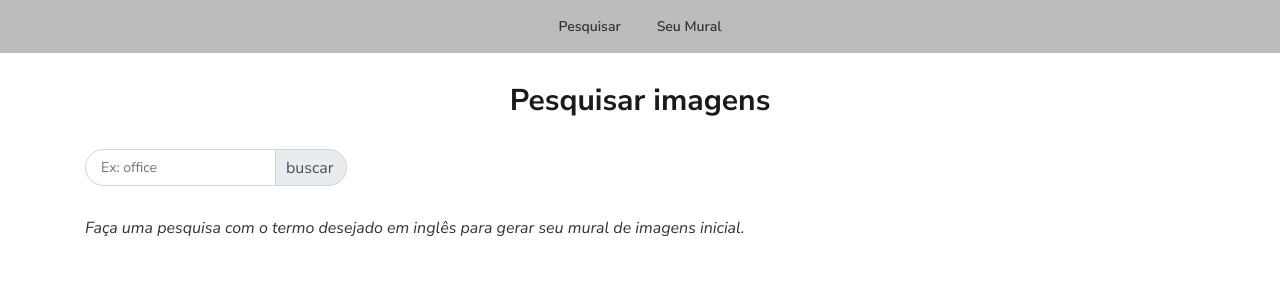
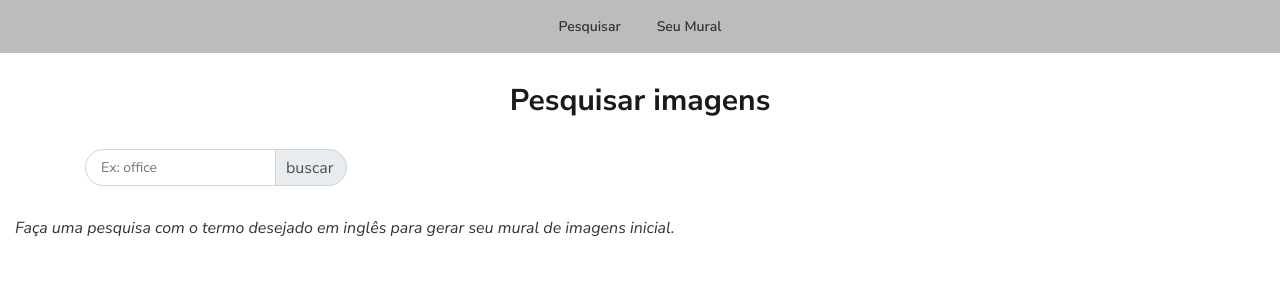
Before and after one commit to hugobrancowb/mural-ang-app, an Angular app: page / in a window 1280 px wide. Shown: the top 300 px of the page. Built offline with nearby package versions, Linux system fonts and the light colour scheme.

Commit message:
msg da home n aparece se a busca estiver vazia

```diff
--- a/src/app/layouts/home/home.component.html
+++ b/src/app/layouts/home/home.component.html
@@ -6,11 +6,13 @@
       <div class="input-group-text" (click)="search()">buscar</div>
     </div>
   </form>
-  <p class="descricao">Faça uma pesquisa com o termo desejado em inglês para gerar seu mural de imagens inicial.</p>
 </div>
 
 <!-- grid do search -->
 <div class="container-fluid grid-lista">
+  <div *ngIf="search_list.length > 0 then listaPreench else listaVazia"></div>
+  <ng-template #listaVazia><p class="descricao">Faça uma pesquisa com o termo desejado em inglês para gerar seu mural de imagens inicial.</p></ng-template>
+  <ng-template #listaPreench>
     <div class="row">
 
       <div class="col-6 col-lg-3 imagem-mural-col" *ngFor="let image of search_list">
@@ -24,4 +26,5 @@
       </div>
 
     </div>
+  </ng-template>
 </div>
--- a/src/app/layouts/home/home.component.scss
+++ b/src/app/layouts/home/home.component.scss
@@ -34,18 +34,17 @@ div.main {
       cursor: pointer;
     }
   }
+}
 
-  p.descricao, p.resultados {
+div.grid-lista {
+
+  p.descricao {
     font-weight: 400;
     font-style: italic;
     font-size: 16px;
     margin: 30px auto;
     color: #333333;
   }
-}
-
-div.grid-lista {
-  //padding: 0;
 
   div.imagem-mural-col {
     padding: 15px;
```
Lines whose indentation alone changed are shown as unchanged.
